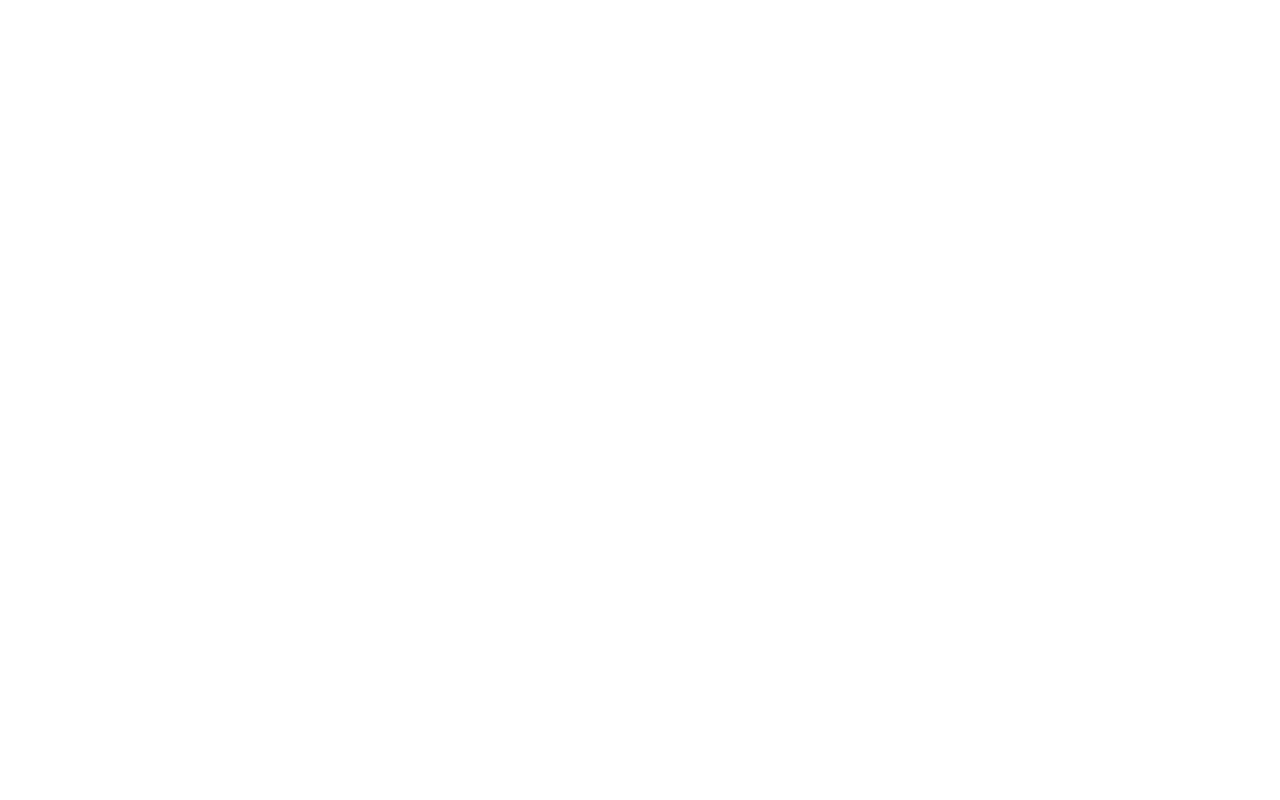
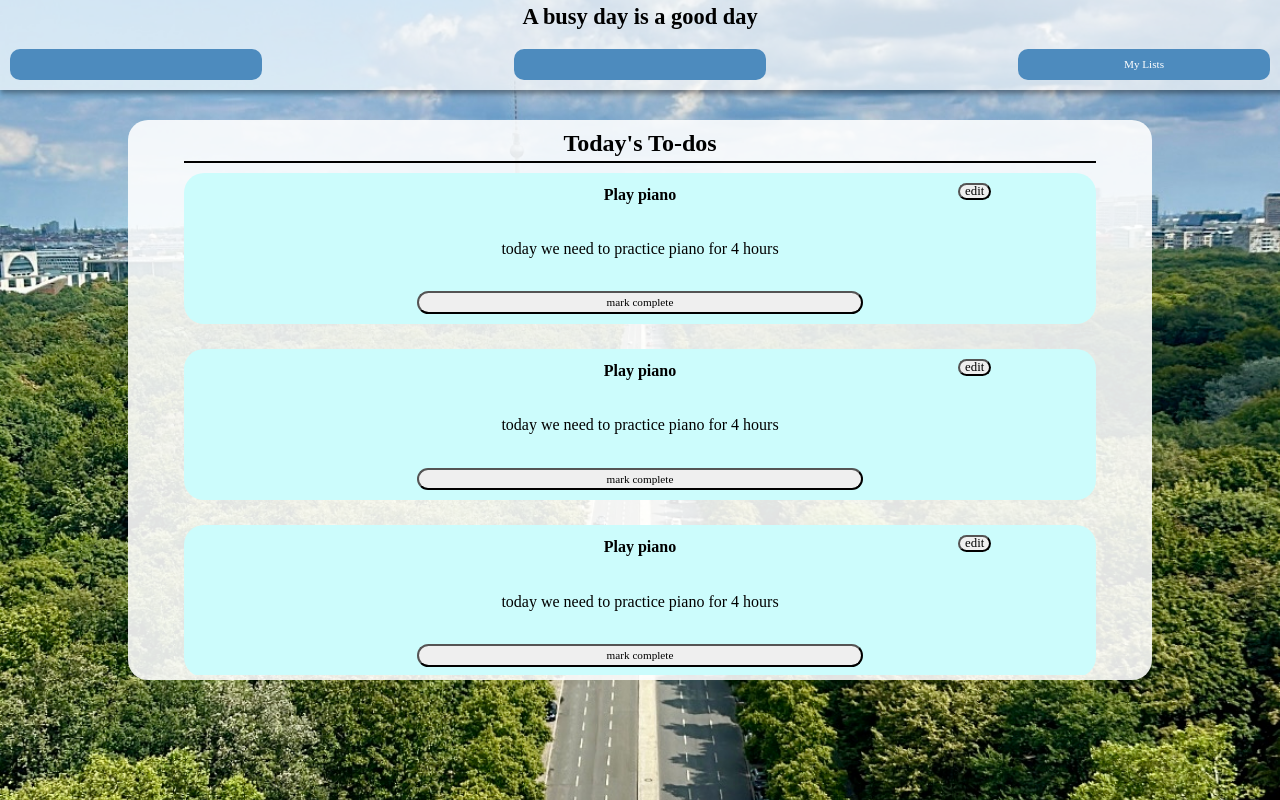
Before and after one commit to arobertson7/Todo-List, a website built with webpack: page src/template.html in a window 1280 px wide. Built offline with nearby package versions, Linux system fonts and the light colour scheme; a web font is replaced by a local one.

Commit message:
foundation complete

```diff
--- a/package.json
+++ b/package.json
@@ -1,6 +1,7 @@
 {
   "devDependencies": {
     "css-loader": "^7.1.2",
+    "html-loader": "^5.1.0",
     "html-webpack-plugin": "^5.6.3",
     "style-loader": "^4.0.0",
     "webpack": "^5.99.5",
@@ -10,6 +11,9 @@
   },
   "scripts": {
     "dev": "webpack serve --config webpack.dev.js",
-    "build": "webpack --config webpack.prod.js"
+    "build": "webpack --config webpack.prod.js",
+    "sync-from-main": "git checkout gh-pages && git merge main --no-edit",
+    "deploy": "npm run sync-from-main && npm run build && git add dist -f && git commit -m 'Deployment commit' && git subtree push --prefix dist origin gh-pages",
+    "postdeploy": "git checkout main"
   }
 }
--- /dev/null
+++ b/src/Todo.js
@@ -0,0 +1,58 @@
+class Todo {
+    title; // string
+    description; // string
+    dueDate; // ? for now a string
+    priority; // int (1 - high | 2 - medium | 3 - low)
+    completed; // bool
+
+    constructor(title, description, dueDate, priority) {
+        this.title = title;
+        this.description = description;
+        this.dueDate = dueDate;
+        this.priority = priority;
+        this.completed = false;
+    }
+
+    get title() {
+        return this.title;
+    }
+
+    set title(title) {
+        this.title = title;
+    }
+
+    get description() {
+        return this.description;
+    }
+
+    set description(description) {
+        this.description = description;
+    }
+
+    get dueDate() {
+        return this.dueDate;
+    }
+
+    set dueDate(dueDate) {
+        this.dueDate = dueDate;
+    }
+
+    get priority() {
+        return this.priority;
+    }
+
+    set priority(priority) {
+        this.priority = priority;
+    }
+
+    get completed() {
+        return this.completed;
+    }
+
+    set completed(completed) {
+        this.completed = completed;
+    }
+
+};
+
+export default Todo;
--- /dev/null
+++ b/src/TodoList.js
@@ -0,0 +1,101 @@
+// import Todo from "./Todo.js"
+
+class TodoList {
+    title // string
+    description; // string
+    list = []; // array of Todo objects
+    finalDueDate; // ? for now a string
+
+    constructor(title, description) {
+        this.title = title;
+        this.description = description;
+    }
+
+    // getters and setters
+    get title() {
+        return this.title;
+    }
+
+    set title(title) {
+        this.title = title;
+    }
+
+    get description() {
+        return this.description;
+    }
+
+    set description(description) {
+        this.description = description;
+    }
+
+    get list() {
+        return this.list;
+    }
+
+    get finalDueDate() {
+        return this.finalDueDate;
+    }
+
+    // methods
+    addTodo(Todo) {
+        this.list.push(Todo);
+    }
+
+    removeTodo(Todo) {
+        let index = 0;
+        while (index < this.list.length && this.list[i].title != Todo.title) {
+            index++;
+        }
+        // ToDo was not in the list
+        if (index == this.list.length) {
+            return;
+        }
+        // Remove from list if it exists
+        for (let j = index + 1; j < this.list.length; j++) {
+            this.list[j - 1] = this.list[j];
+        }
+        this.list.pop();
+    }
+
+    // returns the number of tasks in the list
+    size() {
+        return this.list.length();
+    }
+
+    // returns the number of completed tasks in the list
+    getCompleted() {
+        let counter = 0;
+        for (let i = 0; i < this.list.length; i++) {
+            if (this.list[i].completed) {
+                counter++;
+            }
+        }
+        return counter;
+    }
+
+    // clear the list
+    clear() {
+        for (let i = this.list.length - 1; i >= 0; i--) {
+            this.list.pop();
+        }
+    }
+
+    // sorts the list by priority using insertion sort (highest to lowest)
+    sortByPriority() {
+        for (let i = 1; i < this.list.length(); i++) {
+            let j = i;
+            while (j > 0 && this.list[j].priority < this.list[j - 1].priority) {
+                // swap
+                const temp = this.list[j];
+                this.list[j] = this.list[j - 1];
+                this.list[j - 1] = temp;
+                j--;
+            }
+        }
+    }
+
+
+
+ };
+
+export default TodoList;
--- a/src/index.js
+++ b/src/index.js
@@ -1 +1,10 @@
 import "./styles.css";
+
+import Todo from "./Todo.js";
+import TodoList from "./TodoList.js";
+
+const todo1 = new Todo("Task 1", "My first task", "March 9", 3);
+
+todo1.completed = true;
+
+console.log(todo1.completed);
--- a/src/styles.css
+++ b/src/styles.css
@@ -0,0 +1,176 @@
+/* RESET */
+
+/* 1. Use a more-intuitive box-sizing model */
+*, *::before, *::after {
+    box-sizing: border-box;
+}
+
+/* 2. Remove default margin */
+* {
+    margin: 0;
+    font-family: "Mooli";
+}
+
+html, body {
+    width: 100%;
+    height: 100%;
+}
+
+body {
+    /* 3. Add accessible line-height */
+    line-height: 1.5;
+    /* 4. Improve text rendering */
+    -webkit-font-smoothing: antialiased;
+}
+
+/* 5. Improve media defaults */
+img, picture, video, canvas, svg {
+    display: block;
+    max-width: 100%;
+}
+
+/* 6. Inherit fonts for form controls */
+input, button, textarea, select {
+    font: inherit;
+}
+
+/* 7. Avoid text overflows */
+p, h1, h2, h3, h4, h5, h6 {
+    overflow-wrap: break-word;
+}
+
+/* 8. Improve line wrapping */
+p {
+    text-wrap: pretty;
+}
+
+h1, h2, h3, h4, h5, h6 {
+    text-wrap: balance;
+}
+
+/*
+9. Create a root stacking context
+*/
+#root, #__next {
+    isolation: isolate;
+}
+
+/* *********************************************************************************************************************************** */
+
+.background {
+    position: fixed;
+    z-index: -1000;
+    width: 100%;
+    height: 100%;
+    background: url("./berlin.jpg");
+    background-size: cover;
+    background-position: center;
+}
+
+header {
+    position: fixed;
+    width: 100%;
+    height: 90px;
+    display: flex;
+    flex-direction: column;
+    align-items: center;
+    gap: 5px;
+    font-size: 0.7rem;
+    background-color: rgba(255, 255, 255, 0.707);
+    box-shadow: 1.5px 1.5px 5px 2px rgba(0, 0, 0, 0.372);
+}
+
+nav {
+    height: 100%;
+    width: 100%;
+    display: flex;
+    justify-content: space-between;
+    padding: 10px;
+}
+
+nav button {
+    width: 20%;
+    background-color: rgb(77, 139, 190);
+    color: white;
+    border-radius: 10px;
+    border: none;
+}
+
+.content {
+    display: flex;
+    justify-content: center;
+    align-items: center;
+    position: fixed;
+    /* top: 90px; */
+    width: 100%;
+    height: 100%;
+}
+
+.list-container {
+    padding: 5px;
+    background-color: rgba(255, 255, 255, 0.885);
+    width: 80%;
+    height: 70%;
+    border-radius: 20px;
+    display: flex;
+    flex-direction: column;
+    align-items: center;
+    gap: 10px;
+}
+
+.list-container h2 {
+    font-size: 1.5rem;
+    font-weight: 800;
+    width: 90%;
+    text-align: center;
+    border-bottom: 2px solid black;
+}
+
+.list {
+    width: 90%;
+    display: grid;
+    overflow: scroll;
+    gap: 25px;
+}
+
+.todo {
+    padding: 10px;
+    background-color: rgb(204, 252, 252);
+    border-radius: 20px;
+    display: grid;
+    justify-items: center;
+    /* align-items: center; */
+    grid-template-columns: 1fr 2fr 1fr;
+    grid-template-rows: 1.5fr 1.5fr 1fr;
+    row-gap: 20px;
+}
+
+.todo h4 {
+    grid-column: 2;
+    grid-row: 1;
+}
+
+.todo p {
+    grid-row: 2;
+    grid-column: 1 / 4;
+}
+
+.completed-button {
+    border-radius: 20px;
+    width: 100%;
+    grid-column: 2;
+    grid-row: 3;
+    font-size: 0.7rem;
+}
+
+.edit-button {
+    display: flex;
+    align-items: center;
+    justify-content: center;
+    font-size: 0.8rem;
+    padding: 5px;
+    grid-column: 3;
+    grid-row: 1;
+    height: 50%;
+    border-radius: 20px;
+}
--- a/src/template.html
+++ b/src/template.html
@@ -4,8 +4,49 @@
     <meta charset="UTF-8">
     <meta name="viewport" content="width=device-width, initial-scale=1.0">
     <title>Todo List</title>
+    <link rel="preconnect" href="https://fonts.googleapis.com">
+    <link rel="preconnect" href="https://fonts.gstatic.com" crossorigin>
+    <link href="https://fonts.googleapis.com/css2?family=Mooli&display=swap" rel="stylesheet">
 </head>
 <body>
+    <div class="background"></div>
+    <header>
+        <h1>A busy day is a good day</h1>
+        <nav>
+            <button></button>
+            <button></button>
+            <button>My Lists</button>
+        </nav>
+    </header>
 
+    <div class="content">
+        <div class="list-container">
+            <h2>Today's To-dos</h2>
+            <div class="list">
+                <!-- a todo "obejct" -->
+                <div class="todo">
+                    <h4>Play piano</h4> <!-- title -->
+                    <button class="edit-button">edit</button>
+                    <p>today we need to practice piano for 4 hours</p> <!-- description -->
+
+                    <button class="completed-button">mark complete</button>
+                </div>
+                <div class="todo">
+                    <h4>Play piano</h4> <!-- title -->
+                    <button class="edit-button">edit</button>
+                    <p>today we need to practice piano for 4 hours</p> <!-- description -->
+
+                    <button class="completed-button">mark complete</button>
+                </div>
+                <div class="todo">
+                    <h4>Play piano</h4> <!-- title -->
+                    <button class="edit-button">edit</button>
+                    <p>today we need to practice piano for 4 hours</p> <!-- description -->
+
+                    <button class="completed-button">mark complete</button>
+                </div>
+            </div>
+        </div>
+    </div>
 </body>
 </html>
--- a/webpack.common.js
+++ b/webpack.common.js
@@ -18,6 +18,15 @@ module.exports = {
       {
         test: /\.css$/i,
         use: ["style-loader", "css-loader"],
+
+      },
+      {
+        test: /\.html$/i,
+        loader: "html-loader",
+      },
+      {
+        test: /\.(png|svg|jpg|jpeg|gif)$/i,
+        type: "asset/resource",
       },
     ],
   },
```
Also changed, not shown: src/berlin.jpg (added), src/dresden.jpg (added), 2 other files.
